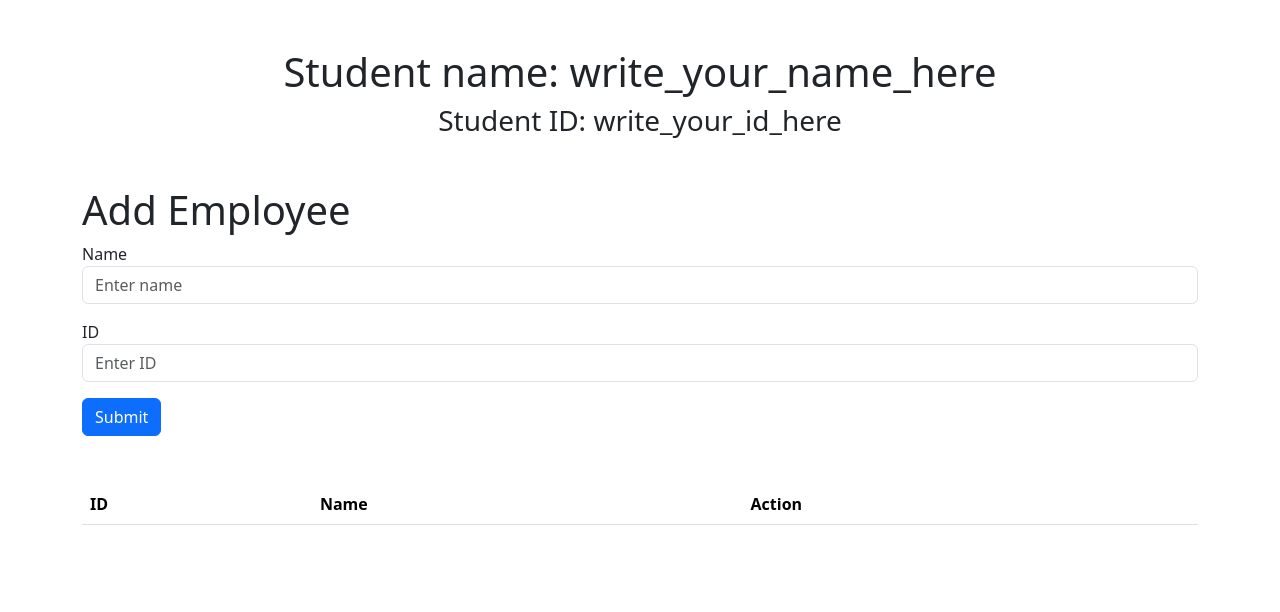
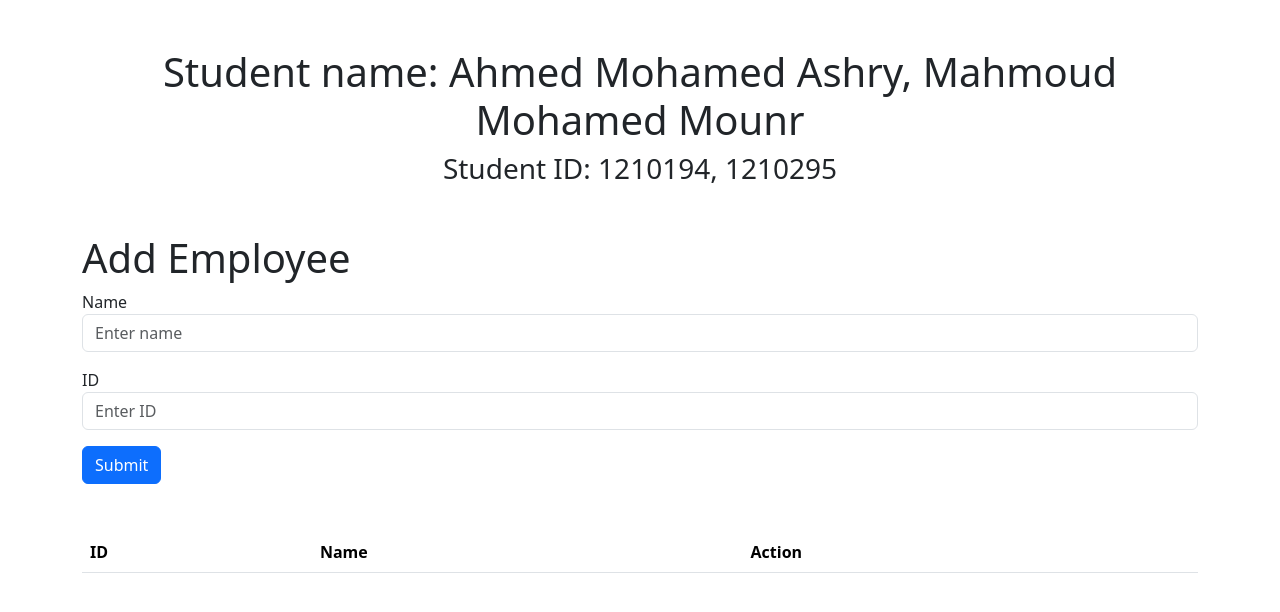
Before and after one commit to MahmoudLoutfy/Lab-1, a plain HTML site: page FE/index.html in a window 1280 px wide. Drawn offline with nearby package versions, Linux system fonts and the light colour scheme; no server answers.

Commit message:
updating_names

```diff
--- a/FE/index.html
+++ b/FE/index.html
@@ -19,8 +19,8 @@
 <body>
   <div class="container">
     <div class="mt-5 text-center">
-      <h1>Student name: <span>write_your_name_here</span></h1>
-      <h3>Student ID: <span>write_your_id_here</span></h3>
+      <h1>Student name: <span>Ahmed Mohamed Ashry, Mahmoud Mohamed Mounr</span></h1>
+      <h3>Student ID: <span>1210194, 1210295</span></h3>
     </div>
     <div class="mb-5 mt-5">
       <h1>Add Employee</h1>
--- a/FE/index.js
+++ b/FE/index.js
@@ -63,7 +63,7 @@ function deleteEmployee (ID){
   })
   setTimeout(() => {
     fetchEmployees();
-  }, 3);
+  }, 10);
 }
 
 
```
